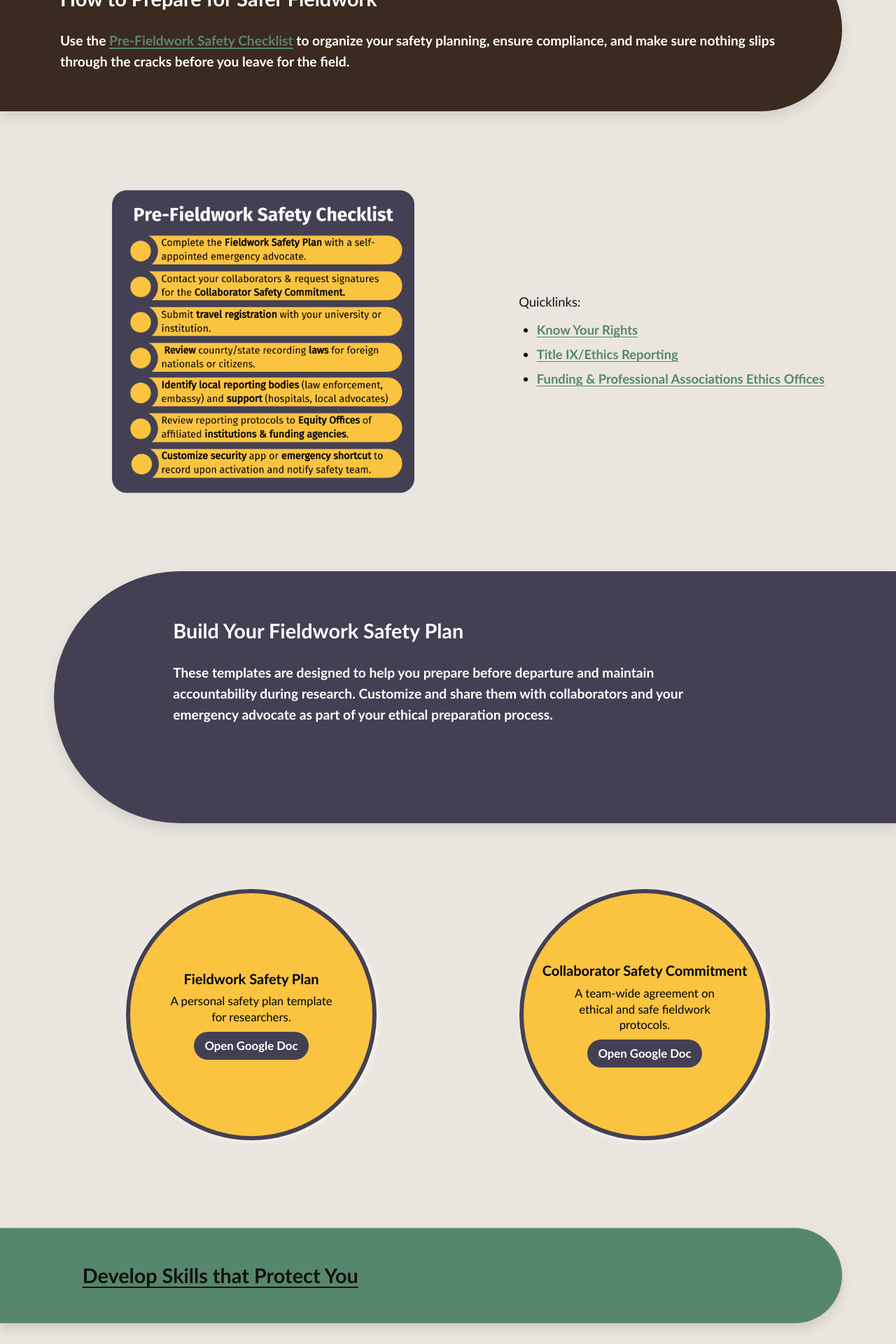
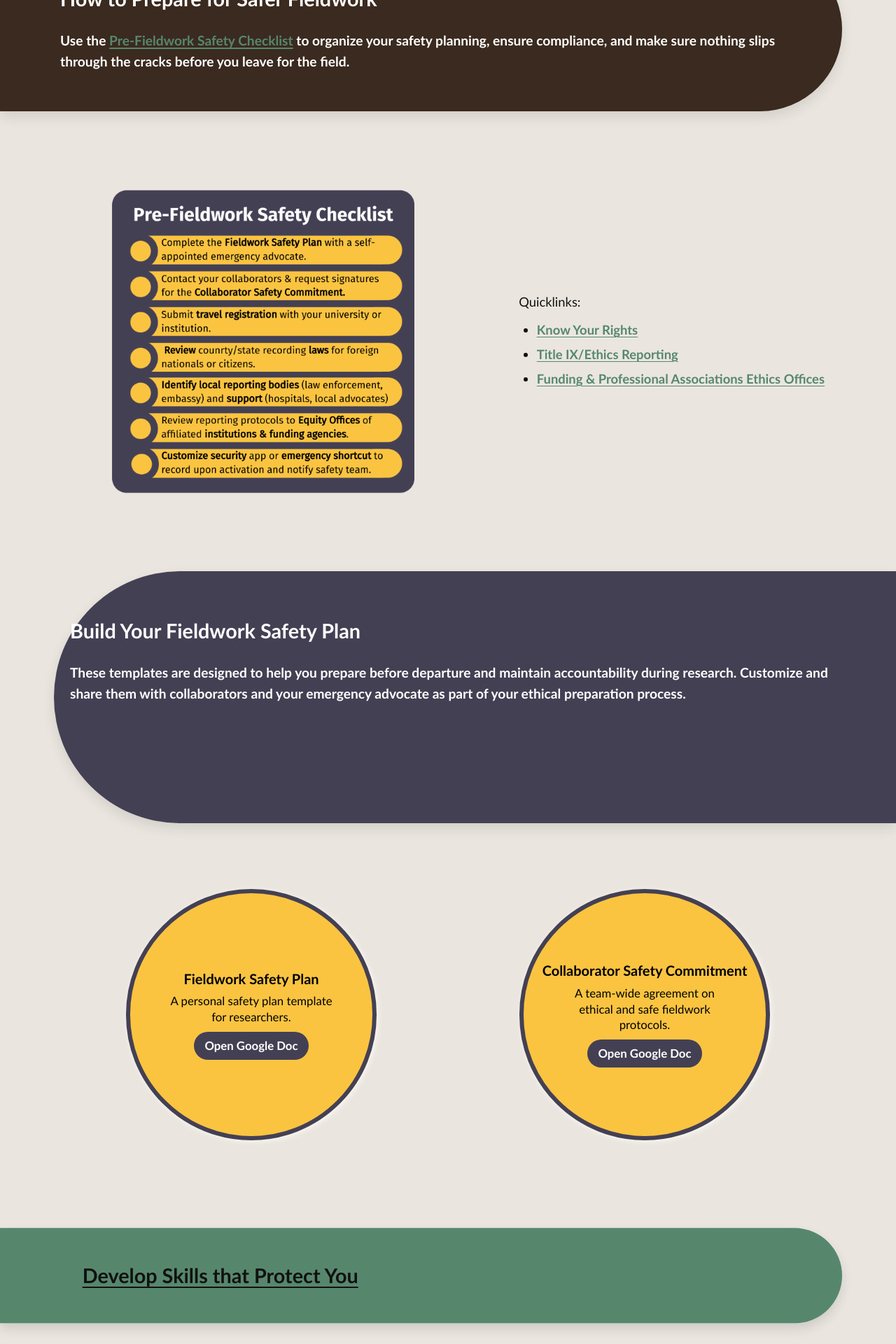
Before and after one commit to AnthroSafetyWarrior/GoldenTrowelProject, a Jekyll site: the page built from _pages/preparing.html, in a window 1280 px wide. Shown: the part 1681-3601 px from the top of the page at 70% size. Built offline with Jekyll 4.4.1, drawn with Linux system fonts in a browser that asks for light colours.

Commit message:
updating name

```diff
--- a/_pages/preparing.html
+++ b/_pages/preparing.html
@@ -112,7 +112,7 @@ hero_tint: .40
 </section>
 
 <!-- 3) PREPARING — pillband -->
-<section class="pillband pill--slate pill--clip-right pill--earlywrap">
+<section class="pillband pill--slate pill--clip-right">
  <div class="section">
     <h2>Build Your Fieldwork Safety Plan</h2>
     <p class="lede">These templates are designed to help you prepare before departure and maintain accountability during research. Customize and share them with collaborators and your emergency advocate as part of your ethical preparation process.</p>
```
